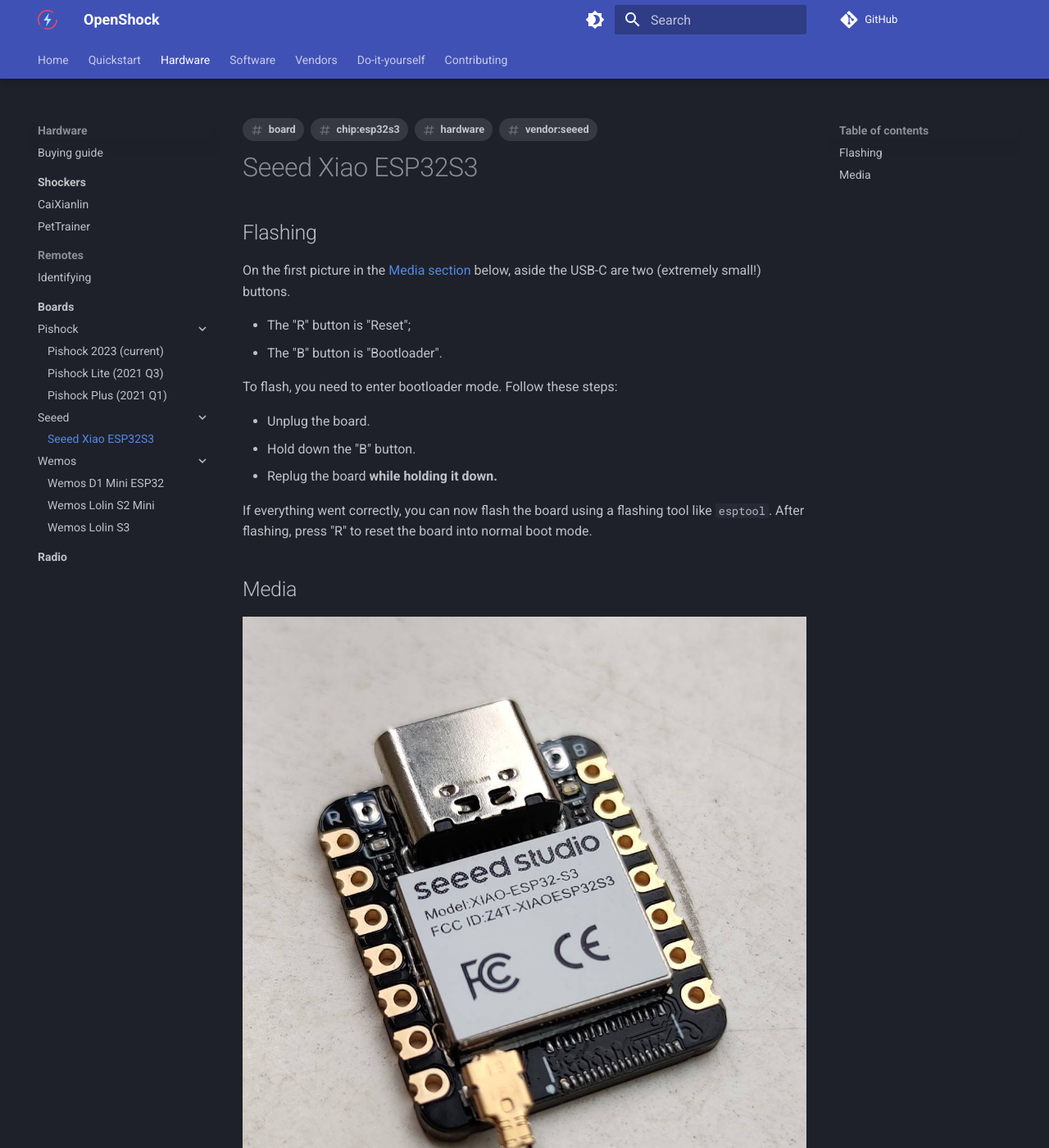
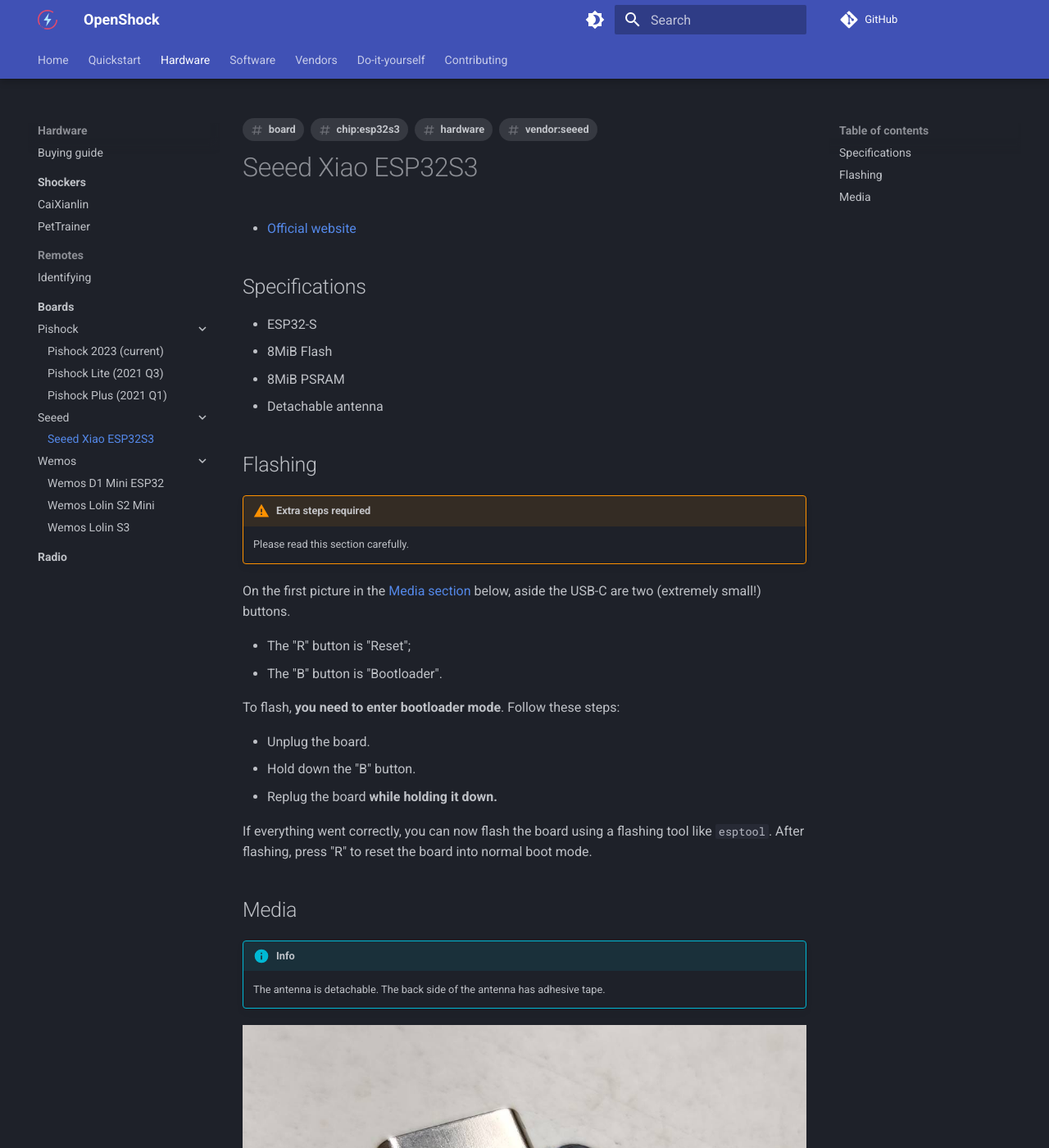
Before and after one commit to OpenShock/Wiki, an MkDocs documentation site: the page built from docs/hardware/boards/seeed/xiao-esp32s3.md, in a window 1280 px wide and 1400 px high. Shown: the whole window at 82% size. Built offline with MkDocs 1.6.1 and Material for MkDocs 9.7.7, drawn with Linux system fonts in a browser that asks for light colours; comment, search, counter and statistics services are not loaded.

Commit message:
docs: Mark Seeed Xiao ESP32S3 as supported and improve documentation of said board

```diff
--- a/docs/hardware/boards/seeed/xiao-esp32s3.md
+++ b/docs/hardware/boards/seeed/xiao-esp32s3.md
@@ -8,14 +8,27 @@
 
 # Seeed Xiao ESP32S3
 
+- [Official website](https://www.seeedstudio.com/XIAO-ESP32S3-p-5627.html)
+
+## Specifications
+
+- ESP32-S
+- 8MiB Flash
+- 8MiB PSRAM
+- Detachable antenna
+
 ## Flashing
+
+!!! warning "Extra steps required"
+
+    Please read this section carefully.
 
 On the first picture in the [Media section](#media) below, aside the USB-C are two (extremely small!) buttons.
 
 - The "R" button is "Reset";
 - The "B" button is "Bootloader".
 
-To flash, you need to enter bootloader mode. Follow these steps:
+To flash, **you need to enter bootloader mode**. Follow these steps:
 
 - Unplug the board.
 - Hold down the "B" button.
@@ -25,6 +38,10 @@
 
 ## Media
 
+!!! info
+
+    The antenna is detachable. The back side of the antenna has adhesive tape.
+
 ![Seeed Xiao ESP32S3 - Front](../../../static/boards/seeed-xiao-esp32s3/1.jpg)
 ![Seeed Xiao ESP32S3 - Back](../../../static/boards/seeed-xiao-esp32s3/2.jpg)
 ![Seeed Xiao ESP32S3 - Front with antenna](../../../static/boards/seeed-xiao-esp32s3/3.jpg)
```
Also changed, not shown: docs/hardware/boards/index.md (+1 -1 lines).
